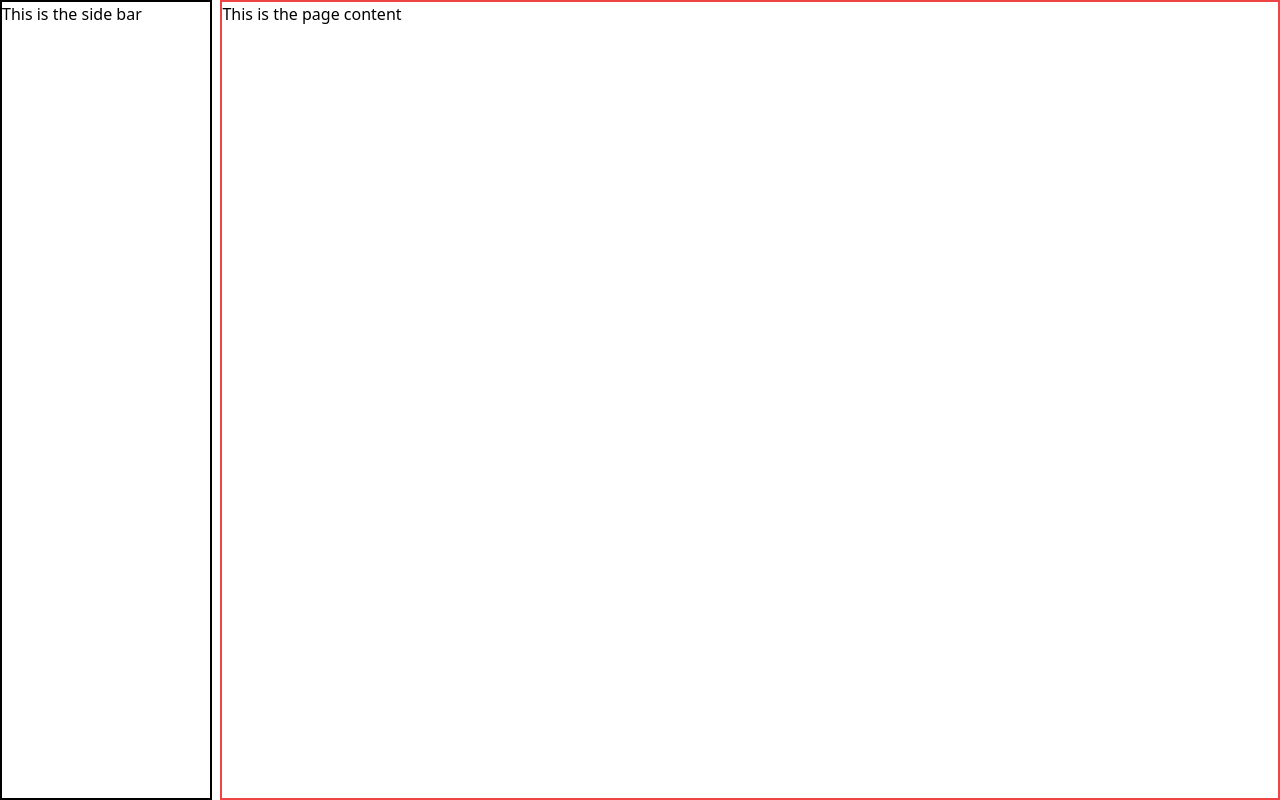
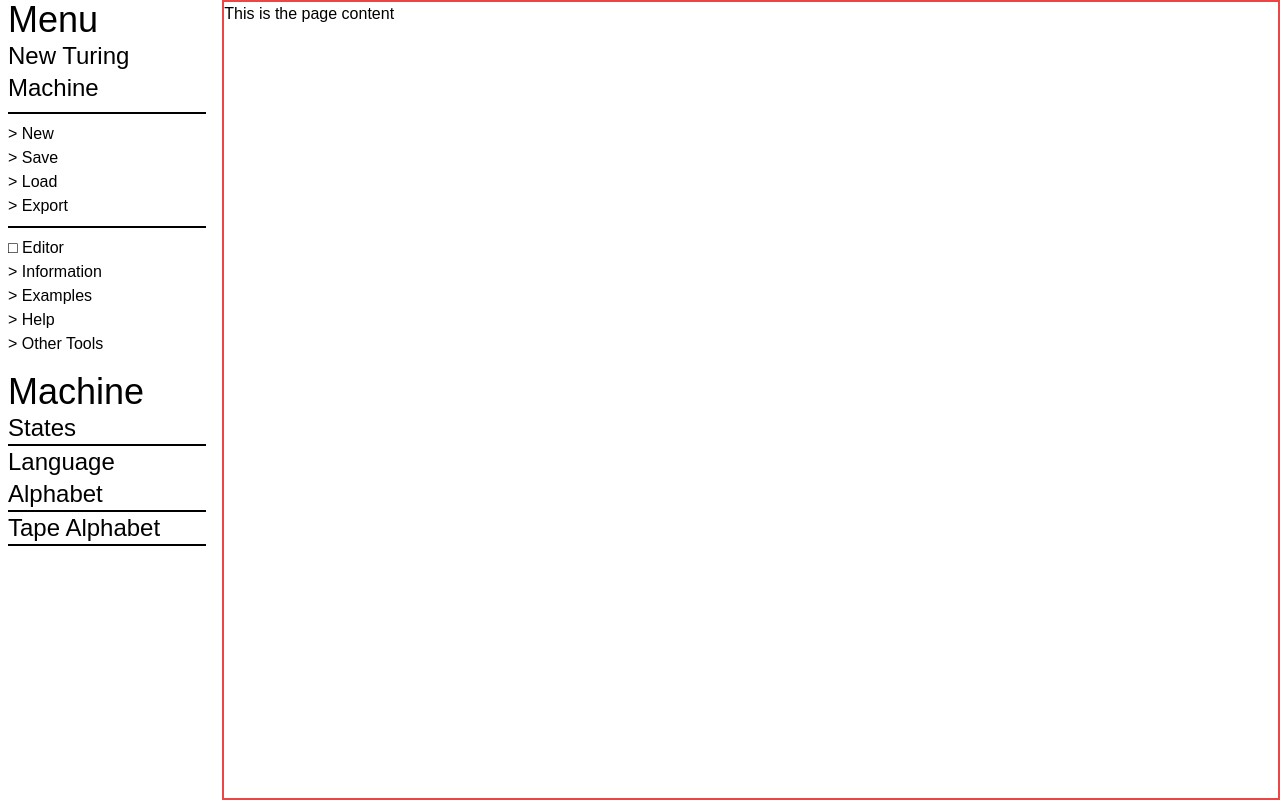
Before and after one commit to orwellian225/tm-sim, a SvelteKit app: page / in a window 1280 px wide. Built offline with nearby package versions, Linux system fonts and the light colour scheme.

Commit message:
add: pages

```diff
--- a/src/routes/+layout.svelte
+++ b/src/routes/+layout.svelte
@@ -2,6 +2,72 @@
 	import '../app.css';
 
 	let { children } = $props();
+
+	// ---------------------------------------------------------
+
+	import TMFile from "$lib/tm-engine/tm-file.svelte";
+	import TuringMachine from "$lib/tm-engine/tm-machine.svelte";
+
+	import { setContext } from "svelte";
+	import { page } from "$app/state";
+
+	console.log("page.url.pathname", page.url.pathname);
+
+	import { Separator } from "bits-ui"
+
+	let current_turing_machine = new TMFile(
+		"New Turing Machine",
+		new TuringMachine(
+			// Reject empty string, accept any other string
+			[ "qI", "qA", "qR" ],  ['0', '1'], ['b'],
+			[
+				[ 0, 0, 2, 0, +1 ],
+				[ 0, 1, 1, 2, +1 ],
+				[ 0, 2, 1, 2, +1 ],
+			].map(t => TuringMachine.transition_array_to_obj(t)),
+			0, 1, 2
+		),
+		[ "", "0", "1" ],
+	);
+	setContext("current_turing_machine", current_turing_machine );
 </script>
 
-{@render children()}
+<main class="flex gap-2 h-screen w-screen">
+	<div class="w-1/5 h-full px-2 flex flex-col gap-4">
+		<div class="w-full h-fit">
+			<h1 class="text-4xl">Menu</h1>
+			<h2 class="text-2xl">{current_turing_machine.identifier}</h2>
+
+			<Separator.Root class="bg-black my-2 data-[orientation=horizontal]:h-[2px] data-[orientation=horizontal]:w-full" />
+
+			<ol>
+				<li><button>> New</button></li>
+				<li><button>> Save</button></li>
+				<li><button>> Load</button></li>
+				<li><button>> Export</button></li>
+			</ol>
+
+			<Separator.Root class="bg-black my-2 data-[orientation=horizontal]:h-[2px] data-[orientation=horizontal]:w-full" />
+
+			<nav><ol>
+				<li><a href="/">{#if page.url.pathname == "/"}□{:else}>{/if} Editor</a> </li>
+				<li><a href="/info">{#if page.url.pathname == "/info"}□{:else}>{/if} Information</a></li>
+				<li><a href="/examples">{#if page.url.pathname == "/examples"}□{:else}>{/if} Examples </a></li>
+				<li><a href="/help">{#if page.url.pathname == "/help"}□{:else}>{/if} Help</a></li>
+				<li><a href="/tools">{#if page.url.pathname == "/tools"}□{:else}>{/if} Other Tools</a></li>
+			</ol></nav>
+		</div>
+
+		<div class="w-full h-fit">
+			<h1 class="text-4xl">Machine</h1>
+			<h2 class="text-2xl border-b-2 border-black">States</h2>
+			<h2 class="text-2xl border-b-2 border-black">Language Alphabet</h2>
+			<h2 class="text-2xl border-b-2 border-black">Tape Alphabet</h2>
+		</div>
+	</div>
+
+	<div class="border-2 border-red-500 w-full h-full">
+		This is the page content
+		{@render children()}
+	</div>
+</main>
--- a/src/routes/+page.svelte
+++ b/src/routes/+page.svelte
@@ -1,31 +1,2 @@
 <script lang="ts">
-	import TMFile from "$lib/tm-engine/tm-file.svelte";
-	import TuringMachine from "$lib/tm-engine/tm-machine.svelte";
-	import { setContext } from "svelte";
-
-	let current_turing_machine = new TMFile(
-		"New Turing Machine",
-		new TuringMachine(
-			// Reject empty string, accept any other string
-			[ "qI", "qA", "qR" ],  ['0', '1'], ['b'],
-			[
-				[ 0, 0, 2, 0, +1 ],
-				[ 0, 1, 1, 2, +1 ],
-				[ 0, 2, 1, 2, +1 ],
-			].map(t => TuringMachine.transition_array_to_obj(t)),
-			0, 1, 2
-		),
-		[ "", "0", "1" ],
-	);
-	setContext("current_turing_machine", current_turing_machine );
 </script>
-
-<main class="flex gap-2 h-screen w-screen">
-	<div class="border-2 border-black w-1/5 h-full">
-		This is the side bar
-	</div>
-
-	<div class="border-2 border-red-500 w-full h-full">
-		This is the page content
-	</div>
-</main>
--- a/tailwind.config.ts
+++ b/tailwind.config.ts
@@ -4,6 +4,9 @@ export default {
   content: ['./src/**/*.{html,js,svelte,ts}'],
 
   theme: {
+    fontFamily: {
+      sans: ['SF Mono', 'sans-serif']
+    },
     extend: {}
   },
 
```
Also changed, not shown: package.json (+11 -11 lines), src/app.css (line endings or trailing spaces), src/routes/help/+page.svelte (added), src/routes/tools/+page.svelte (added), 1 other file (tests, documents, lock files or other folders).
